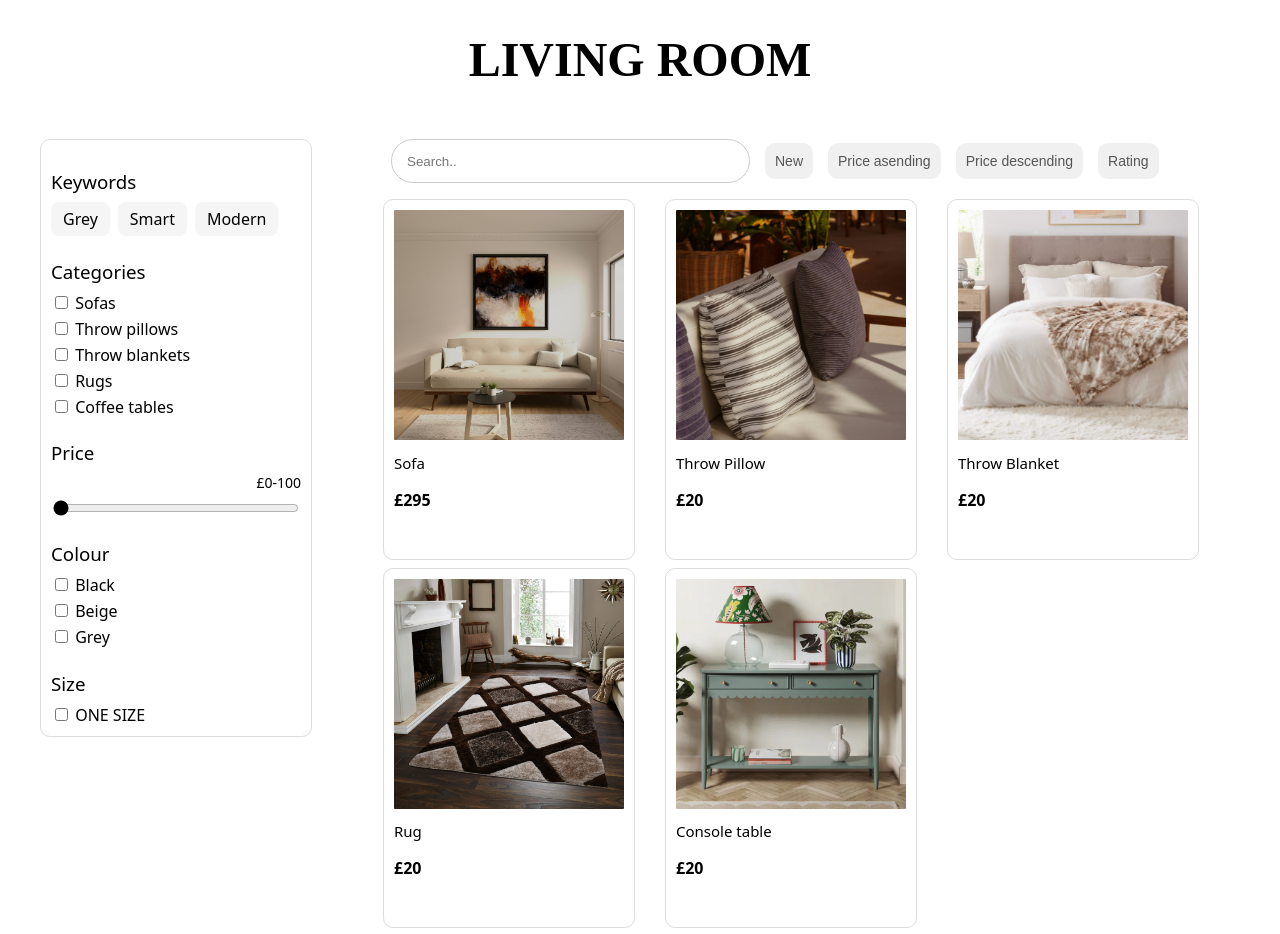
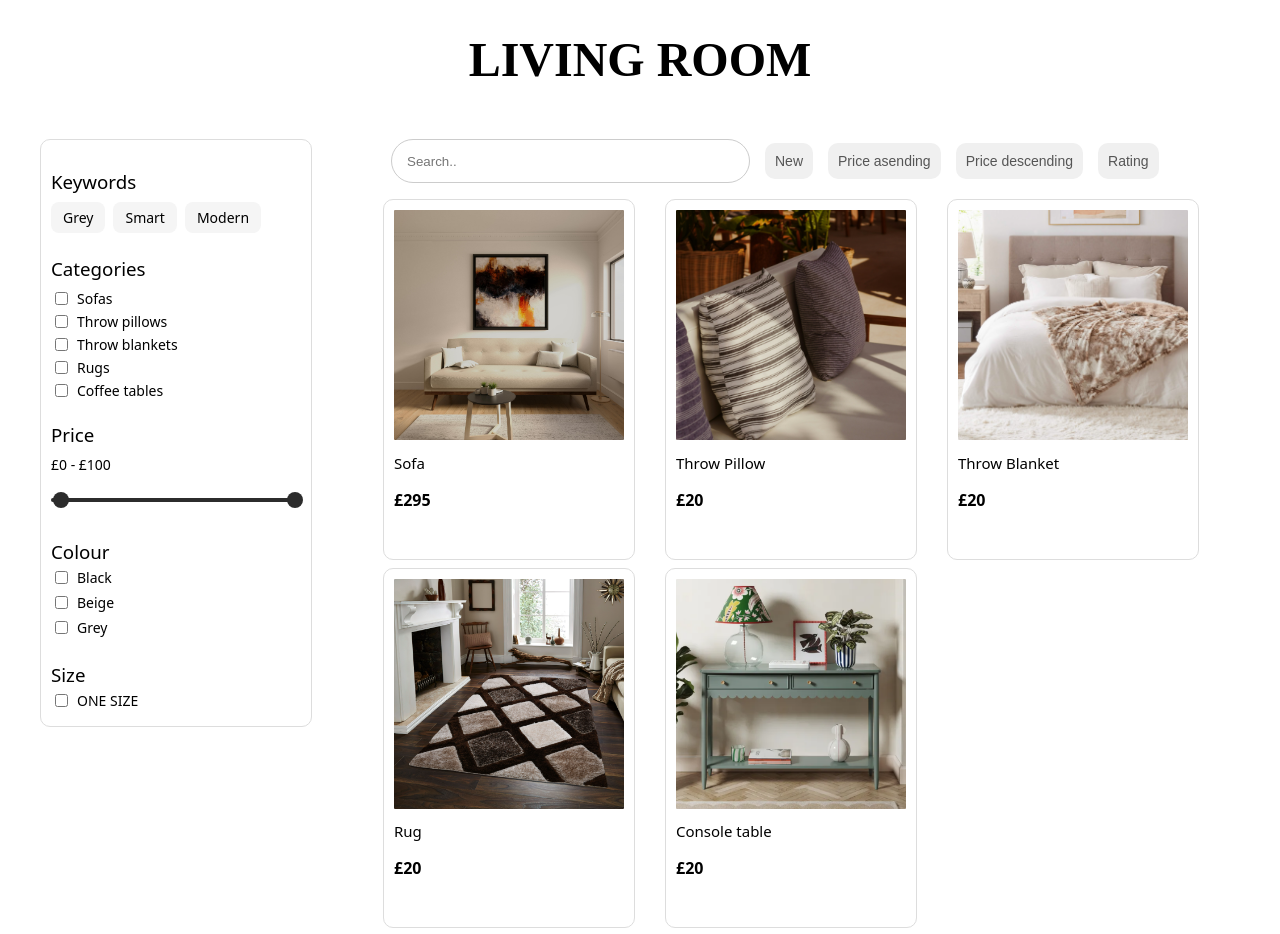
Before and after one commit to Dimitri-kc/TEAM-13-, a PHP site: page /categories.html in a window 1280 px wide. Run offline with PHP 8.4, Linux system fonts and the light colour scheme; some web fonts are replaced.

Commit message:
added price range slider

```diff
--- a/categories.html
+++ b/categories.html
@@ -36,11 +36,17 @@
 <h3> Price  </h3>
 <div class="price-wrap">
   <label for="price" id="price-num">£0-100</label>
-  <input type="range" id="price" name="price" min="0" max="100" value="0">
+<div class="price-slider">
+
+  <input type="range" id="price-min" min="0" max="100" value="0">
+  <input type="range" id="price-max"  min="0" max="100" value="100">
+
+  <div class="track"></div>
+  <div class="range" id="range-display"></div>
 </div>
 
 <h3> Colour </h3>
-<label><input type="checkbox" class="colour-filter" value="black"> Black </label>
+ <label><input type="checkbox" class="colour-filter" value="black"> Black </label>
   <label><input type="checkbox" class="colour-filter" value="beige"> Beige </label>
   <label><input type="checkbox" class="colour-filter" value="grey" > Grey </label>
 
@@ -59,6 +65,10 @@
  <button class="btn-Rating button-sort">Rating</button>
 
 </div>
+<p id="no-results" style="display:none; font-size:14px; margin-top:10px;">
+    No products matched your search.
+</p>
+
 
 <div class="product-grid">
     <div class="item" data-keywords="grey modern sofa" data-category="sofas" data-colour="beige"
--- a/script.js
+++ b/script.js
@@ -66,6 +66,54 @@ btnRating.addEventListener("click", () => {
 });
 
 
-const slider = document.getElementById("price");
-const label = document.getElementById("price-num");
-slider.addEventListener("input", () => label.textContent = `£0-${slider.value}`);
+const minSlider = document.getElementById("price-min");
+const maxSlider = document.getElementById("price-max");
+const label  = document.getElementById("price-num");
+const rangeDisplay = document.getElementById("range-display");
+
+
+function updatePrice() {
+    let min = Number(minSlider.value);
+    let max = Number(maxSlider.value);
+
+    if(min > max) {
+        [min, max ] = [max, min]
+    }
+    label.textContent = `£${min} - £${max}`;
+
+      const percentMin = (min / minSlider.max) * 100;
+      const percentMax = (max / maxSlider.max) * 100;
+
+  rangeDisplay.style.left = percentMin + "%";
+  rangeDisplay.style.width = (percentMax - percentMin) + "%";
+}
+
+minSlider.addEventListener("input", updatePrice);
+maxSlider.addEventListener("input", updatePrice);
+
+updatePrice();
+
+// search bar inputs
+
+const searchInput = document.querySelector(".search");
+const allProducts = document.querySelectorAll(".item");
+const noResults = document.getElementById("no-results");
+
+searchInput.addEventListener("input", () => {
+  const query = searchInput.value.toLowerCase().trim();
+  let anyVisible = false;
+
+  allProducts.forEach(product => {
+    const name = product.querySelector("h2").textContent.toLowerCase();
+    const keywords = (product.dataset.keywords || "").toLowerCase();
+
+    if (name.includes(query) || keywords.includes(query)) {
+      product.style.display = "block";
+      anyVisible = true;
+    } else {
+      product.style.display = "none";
+    }
+  });
+
+  noResults.style.display = anyVisible ? "none" : "block";
+});
--- a/styles.css
+++ b/styles.css
@@ -23,6 +23,19 @@
 
 
 }
+
+/* side bar lists of each sub-header */
+.side-bar label {
+    font-size: 14px;
+    font-family: system-ui, -apple-system, BlinkMacSystemFont, 'Segoe UI', Roboto, Oxygen, Ubuntu, Cantarell, 'Open Sans', 'Helvetica Neue', sans-serif;
+    display: flex;
+    gap: 6px;
+    align-items: center;
+
+}
+
+
+.
 /* colour of checkbox */
 input[type="checkbox"] {
   accent-color: black;
@@ -37,7 +50,7 @@ accent-color: black;
     flex-direction: column;
 }
 .price-wrap label {
-align-self: flex-end;
+align-self: flex-start;
 font-size: 14px;
 margin-bottom: 6px;
 
@@ -52,6 +65,7 @@ margin-bottom: 6px;
     align-items: flex-start;
 }
 
+/* top-bar section */
 .top-bar {
     display: flex;
     width: 100%;
@@ -70,6 +84,7 @@ border-radius: 40px;
 border: 1px solid #ccc;
 }
 
+/* top-bar buttons */
 .btn-New, .btn-PriceAsc, .btn-PriceDesc, .btn-Rating {
     padding: 10px 10px;
     border-radius: 10px;
@@ -166,7 +181,7 @@ flex-wrap: wrap;
 background-color: #F5F5F5;
 padding: 6px 12px;
 border-radius: 8px;
-font-size: medium;
+/* font-size: medium; */
 display: inline-flex;
 align-items: center;
 gap: 8;
@@ -174,6 +189,7 @@ transition: opacity 0.2s ease;
 cursor: pointer;
 
 }
+
 
 .tag .X {
     display: none;
@@ -199,7 +215,61 @@ input[type="checkbox"]:checked + .tag:hover {
 
 }
 
-.side-bar price-wrap{
+.side-bar .price-wrap {
     display: flex;
-    align-items: center;
+    flex-direction: column;
+    align-items: flex-start;
 }
+
+.price-slider {
+  position: relative;
+  width: 100%;
+  max-width: 250px;
+  height: 40px;
+  box-sizing: border-box;
+}
+
+/* To handle the slider thumbs */
+.price-slider input[type="range"] {
+  left: 0;
+  top: 0;
+  position: absolute;
+  width: 100%;
+  pointer-events: none;
+  -webkit-appearance: none;
+  background: none;
+  z-index: 3;
+
+}
+
+.price-slider input[type="range"]::-webkit-slider-thumb {
+  pointer-events: all;
+  width: 16px;
+  height: 16px;
+  border-radius: 50%;
+  background: #2C2C2C;
+  cursor: pointer;
+  -webkit-appearance: none;
+  margin-top: 10px;
+
+}
+
+.track, .range {
+  position: absolute;
+  height: 4px;
+  top: 50%;
+  border-radius: 2px;
+  transform: translateY(-50%);
+
+}
+.track {
+    width: 100%;
+    background: #ddd;
+    z-index: 1;
+}
+/* the slider line of the price range */
+.range {
+  background: #2C2C2C;
+  z-index: 2;
+
+}
```
